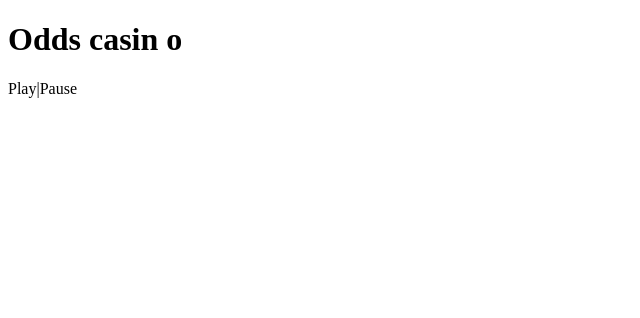
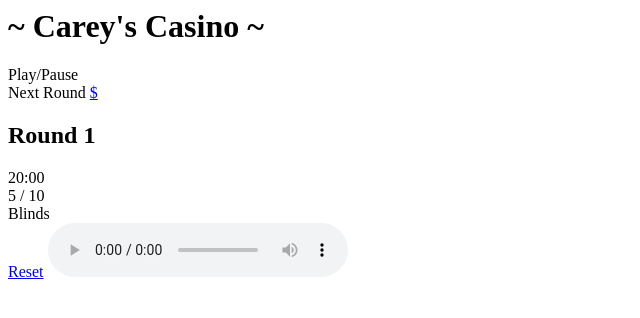
Before and after one commit to frkyscience/Poker-solver, a plain HTML site: page index.html in a window 1280 px wide. Shown: the whole page, without its empty margins (0-640 px from the left). Drawn offline with Linux system fonts and the light colour scheme.

Commit message:
basic clock layout

```diff
--- a/index.html
+++ b/index.html
@@ -1,20 +1,34 @@
-<!DOCTYPE html>
-<html lang="en">
+<div id="poker_clock" class="clearfix">
+    <h1>~ Carey's Casino ~</h1>
 
-<head>
-    <meta charset="UTF-8">
-    <meta name="viewport" content="width=device-width, initial-scale=1.0">
-    <title>Document</title>
-</head>
-
-<body>
-    <div id="Poker clock" class="clearfix">
-        <h1>Odds casin o</h1>
-        <span>Play|Pause</span>
-        <a href="#" title="playpause" class="play">
+    <div id="poker_play_pause">
+        <span>Play/Pause</span>
+        <a href="#" title="Play/Pause" class="play">
             <span></span>
         </a>
     </div>
-</body>
 
-</html>
+    <div id="poker_next_round">
+        <span>Next Round</span>
+        <a href="#" title="Next Round">$</a>
+    </div>
+
+    <h2 id="round">Round 1</h2>
+    <div class="clock">20:00</div>
+
+    <div id="poker_blinds">
+        <div class="blinds">
+            <span class="small-blind">5</span>
+            <span class="separator">/</span>
+            <span class="big-blind">10</span>
+        </div>
+        <span>Blinds</span>
+    </div>
+
+    <a href="#" class="reset">Reset</a>
+
+    <audio id="alarm" controls="controls">
+        <source src="http://soundjax.com/reddo/73797%5Ealarmclock.mp3" type="audio/mpeg" />
+        Your browser does not support the audio element.
+    </audio>
+</div>
```
